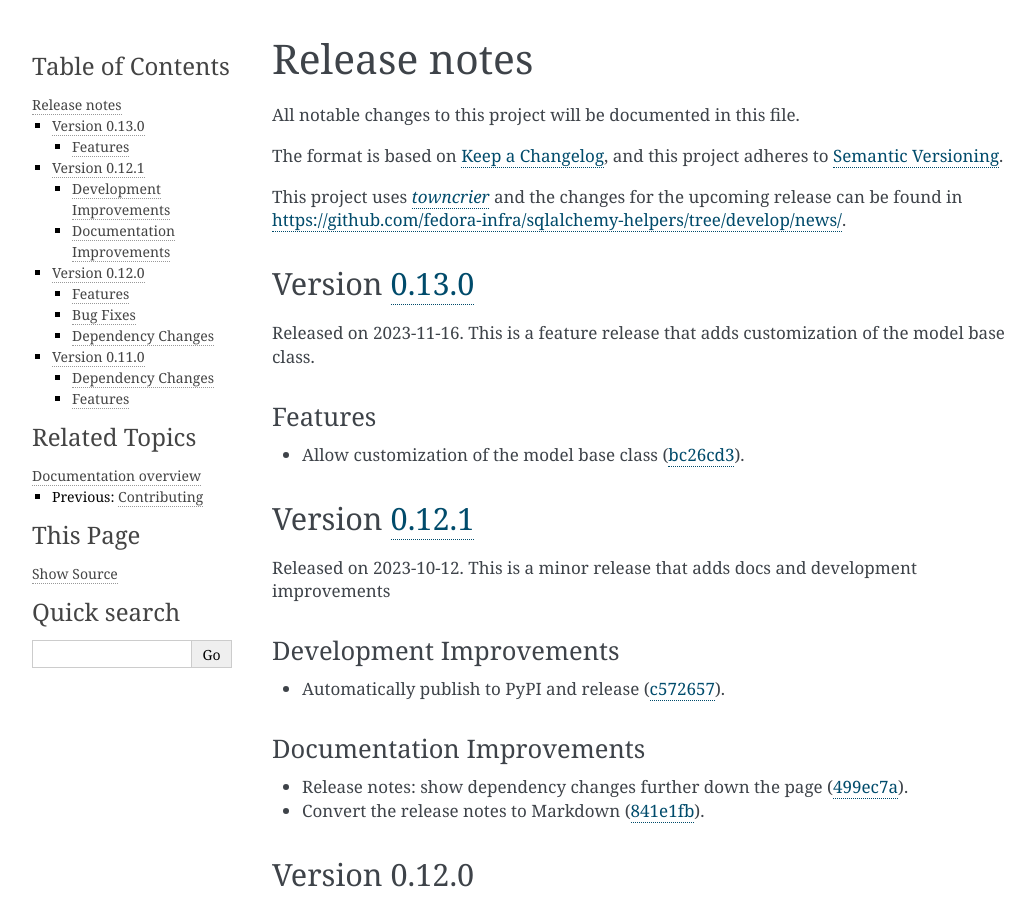
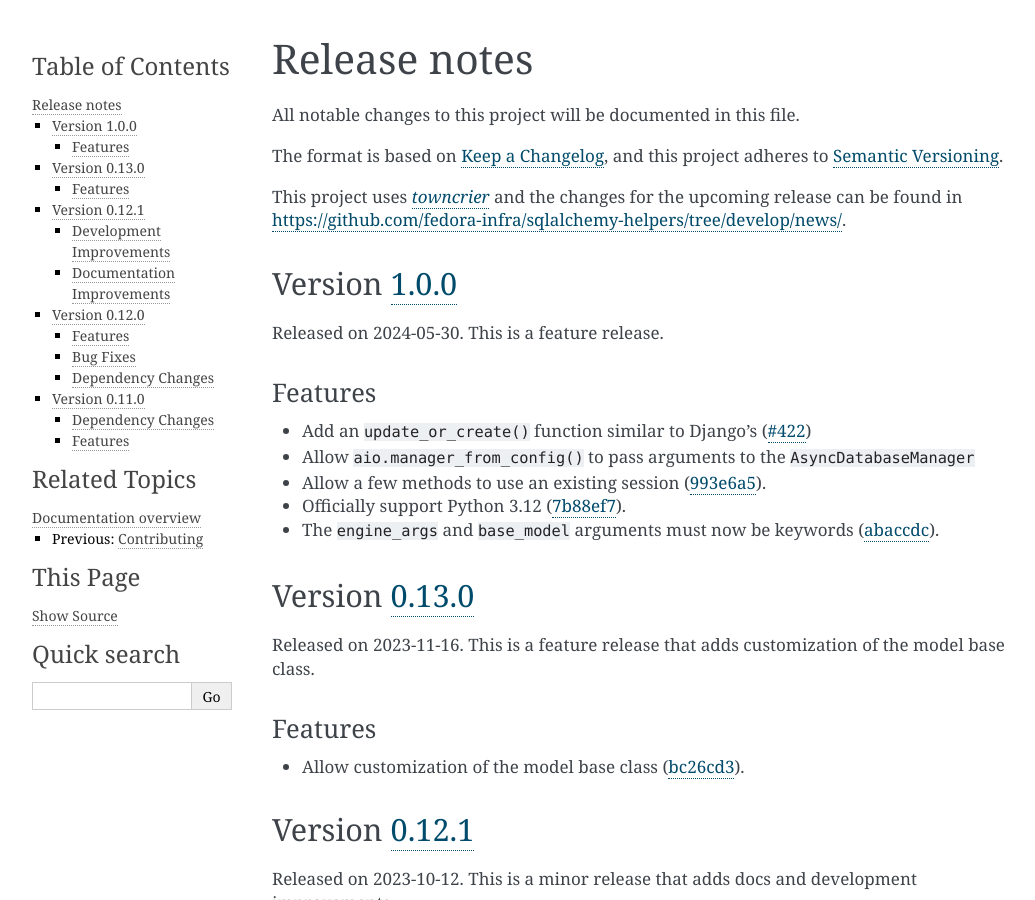
Before and after one commit to fedora-infra/sqlalchemy-helpers, a Sphinx documentation site: the page built from docs/release_notes.md, in a window 1280 px wide and 900 px high. Shown: the whole window, without its empty margins (98-1133 px from the left). Built offline with Sphinx 7.4.7, drawn with Linux system fonts in a browser that asks for light colours; pages that are not in the unit, such as notebooks, are missing from menus.

Commit message:
Version 1.0.0
Signed-off-by: Aurélien Bompard <aurelien@bompard.org>

```diff
--- a/docs/release_notes.md
+++ b/docs/release_notes.md
@@ -8,7 +8,19 @@ This project uses [_towncrier_](https://towncrier.readthedocs.io/) and the chang
 
 <!-- towncrier release notes start -->
 
-## Version [0.13.0](https://github.com/fedora-infra/sqlalchemy-helpers/tree/0.13.0)
+## Version [1.0.0](https://github.com/fedora-infra/sqlalchemy-helpers/tree/v1.0.0)
+
+Released on 2024-05-30. This is a feature release.
+
+### Features
+
+- Add an `update_or_create()` function similar to Django's ([#422](https://github.com/fedora-infra/sqlalchemy-helpers/issues/422))
+- Allow `aio.manager_from_config()` to pass arguments to the `AsyncDatabaseManager`
+- Allow a few methods to use an existing session ([993e6a5](https://github.com/fedora-infra/sqlalchemy-helpers/commits/993e6a5)).
+- Officially support Python 3.12 ([7b88ef7](https://github.com/fedora-infra/sqlalchemy-helpers/commits/7b88ef7)).
+- The `engine_args` and `base_model` arguments must now be keywords ([abaccdc](https://github.com/fedora-infra/sqlalchemy-helpers/commits/abaccdc)).
+
+## Version [0.13.0](https://github.com/fedora-infra/sqlalchemy-helpers/tree/v0.13.0)
 
 Released on 2023-11-16. This is a feature release that adds customization of the model base class.
 
@@ -17,7 +29,7 @@ Released on 2023-11-16. This is a feature release that adds customization of the
 - Allow customization of the model base class
   ([bc26cd3](https://github.com/fedora-infra/sqlalchemy-helpers/commits/bc26cd3)).
 
-## Version [0.12.1](https://github.com/fedora-infra/sqlalchemy-helpers/tree/0.12.1)
+## Version [0.12.1](https://github.com/fedora-infra/sqlalchemy-helpers/tree/v0.12.1)
 
 Released on 2023-10-12. This is a minor release that adds docs and development improvements
 
--- a/pyproject.toml
+++ b/pyproject.toml
@@ -1,6 +1,6 @@
 [tool.poetry]
 name = "sqlalchemy-helpers"
-version = "0.13.0"
+version = "1.0.0"
 description = "SQLAlchemy Helpers"
 
 license = "LGPL-3.0-or-later"
@@ -127,7 +127,7 @@ filename = "docs/release_notes.md"
 directory = "news/"
 issue_format = "{issue}"
 template = "news/_template.md"
-title_format = "## Version [{version}](https://github.com/fedora-infra/sqlalchemy-helpers/tree/{version})"
+title_format = "## Version [{version}](https://github.com/fedora-infra/sqlalchemy-helpers/tree/v{version})"
 underlines = ["", "", ""]
 wrap = false
 all_bullets = true
```
Also changed, not shown: news/+manager_from_config_args.feature.md (deleted, +0 -1 lines), 4 other files.
